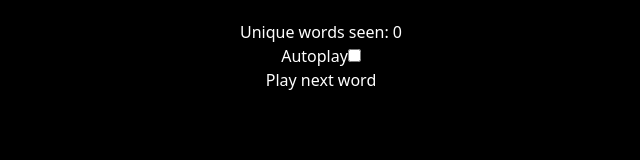
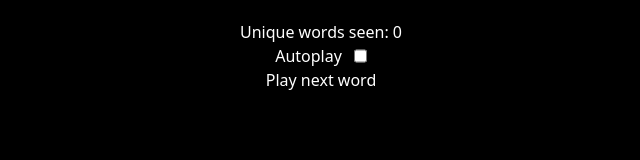
Before and after one commit to bryanjenningz/jlpt-audio-srs, a Next.js app: page / in a window 1280 px wide. Shown: the top 160 px of the page, without its empty margins (319-959 px from the left). Built offline with nearby package versions, Linux system fonts and the light colour scheme.

Commit message:
Add gap between autoplay label text and checkbox

```diff
--- a/src/pages/index.tsx
+++ b/src/pages/index.tsx
@@ -70,7 +70,7 @@ export default function Home() {
           })}
         </ul>
 
-        <label>
+        <label className="flex gap-3">
           Autoplay
           <input
             type="checkbox"
```
